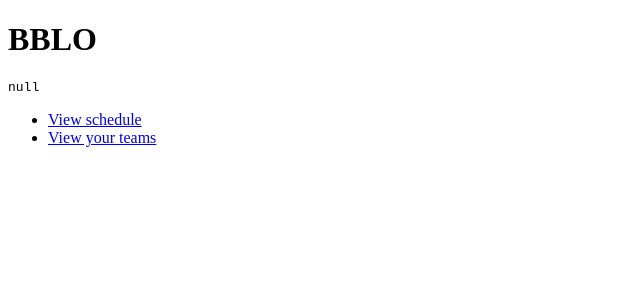
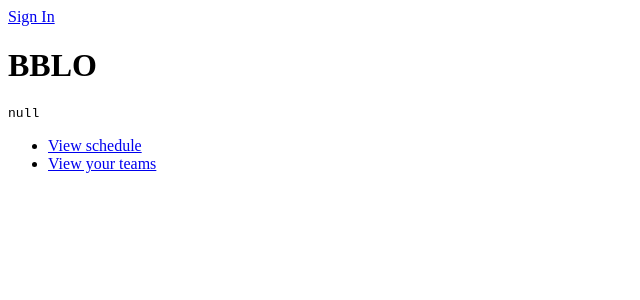
Before and after one commit to camzach/blood-bowl-league-organizer, a Next.js app: page / in a window 1280 px wide. Shown: the top 300 px of the page, without its empty margins (0-640 px from the left). Built offline with nearby package versions, Linux system fonts and the light colour scheme; no server answers.

Commit message:
remove middleware causing trpc to fail

```diff
--- a/package.json
+++ b/package.json
@@ -19,8 +19,8 @@
   "license": "ISC",
   "dependencies": {
     "@prisma/client": "^4.6.1",
-    "@trpc/client": "^10.4.1",
-    "@trpc/server": "^10.4.1",
+    "@trpc/client": "^10.9.1",
+    "@trpc/server": "^10.9.1",
     "bcryptjs": "^2.4.3",
     "classnames": "^2.3.2",
     "next": "^13.1.6",
--- a/src/app/game/[gameId]/inducements/page.tsx
+++ b/src/app/game/[gameId]/inducements/page.tsx
@@ -7,7 +7,7 @@ import Content from './content';
 type InducementsResponseType = ReturnType<typeof trpc.inducements.list.query>;
 
 export default async function Inducements({ params: { gameId } }: { params: { gameId: string } }): Promise<ReactNode> {
-  const game = await (prisma.game.findUnique({
+  const game = await prisma.game.findUnique({
     where: { id: gameId },
     select: {
       state: true,
@@ -16,7 +16,7 @@ export default async function Inducements({ params: { gameId } }: { params: { ga
       pettyCashHome: true,
       pettyCashAway: true,
     },
-  }));
+  });
   if (!game)
     return notFound();
 
--- a/src/app/layout.tsx
+++ b/src/app/layout.tsx
@@ -1,13 +1,16 @@
 import SessionProvider from 'components/session-provider-client';
 import { getServerSession } from 'next-auth';
+import Link from 'next/link';
 import type { PropsWithChildren, ReactElement } from 'react';
 
 export default async function RootLayout({ children }: PropsWithChildren): Promise<ReactElement> {
   const session = await getServerSession();
+
   return (
     <html>
       <body>
         <SessionProvider session={session}>
+          {!session && <Link href="/api/auth/signin">Sign In</Link>}
           {children}
         </SessionProvider>
       </body>
--- a/src/middleware.ts
+++ /dev/null
@@ -1 +0,0 @@
-export { default } from 'next-auth/middleware';
```
Also changed, not shown: src/app/game/[gameId]/layout.tsx (+0 -7 lines), 1 other file (tests, documents, lock files or other folders).
